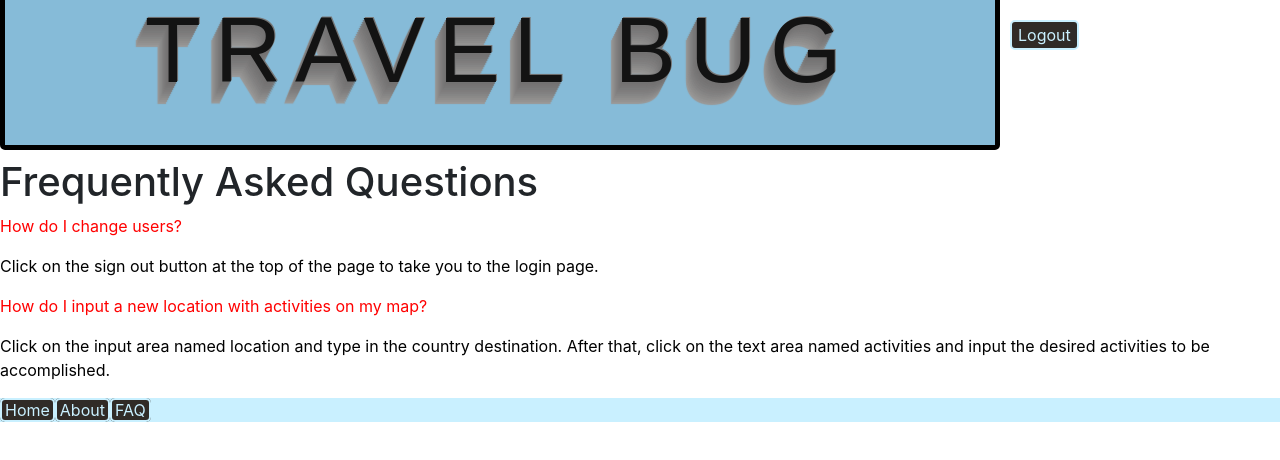
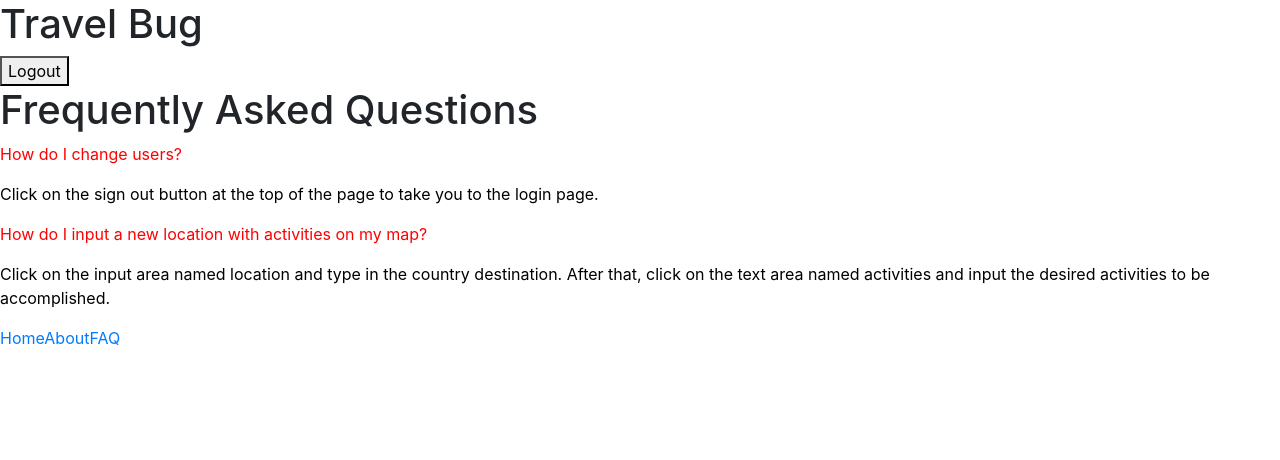
Before and after one commit to natalie-todd/travelBugFrontend2, a Vue app in the folder intro-vue/: page /faq in a window 1280 px wide. Shown: the top 460 px of the page. Built offline with nearby package versions, Linux system fonts and the light colour scheme.

Commit message:
stripped CSS

```diff
--- a/intro-vue/src/components/AddCountry.vue
+++ b/intro-vue/src/components/AddCountry.vue
@@ -65,19 +65,5 @@ export default {
 </script>
 
 <style>
-.country-form {
-  margin-top: 120px;
-}
 
-.country-form-button {
-  color: black;
-  background-color: #86bbd8;
-  border-radius: 5px;
-  border: 2px solid black;
-}
-
-.country-form-button:hover {
-  color: #5f758e;
-  background-color: black;
-}
 </style>
--- a/intro-vue/src/components/Footer.vue
+++ b/intro-vue/src/components/Footer.vue
@@ -18,21 +18,5 @@ export default {
 </script>
 
 <style>
-.footer {
-  background-color: #C9F0FF;
-}
-  .anchor{
-    text-decoration: none;
-    color: #C9F0FF;
-    background-color: #302B27;
-    border: #C9F0FF solid 2px;
-    border-radius: 5px;
-    padding-left:3px;;
-    padding-right: 3px;
-  }
 
-  .anchor:hover{
-    color: #C9F0FF;
-    background-color: #302B27;
-  }
 </style>
--- a/intro-vue/src/components/Header.vue
+++ b/intro-vue/src/components/Header.vue
@@ -18,65 +18,5 @@ export default {
 </script>
 
 <style>
-  .header-1{
-    display:flex;
-  }
 
-  .header-1-logout{
-    align-items: center;
-    height: 20px;
-    margin-top: 20px;
-    margin-left: 10px;
-    color: #C9F0FF;
-    background-color: #302B27;
-    border: #C9F0FF solid 2px;
-    border-radius: 5px;
-    padding-bottom: 25px;
-  }
-
-  .header-1-logout:hover{
-    color: #5F758E;
-    background-color: black;
-    border: 2px solid #5F758E;
-    border-radius: 5px;
-  }
-
-  .dion{
-    height: 100px;
-    width: 100px;
-    margin: -30px 8px 0px 0px;
-    padding: 15px;
-    background-color: black;
-    border: 3px solid #5F758E;
-    border-radius: 100px;
-  }
-
-  .travel-bug{
-    font-family: "Avant Garde", Avantgarde, "Century Gothic", CenturyGothic, "AppleGothic", sans-serif;
-    font-size: 92px;
-    padding: 40px 10px;
-    text-align: center;
-    text-transform: uppercase;
-    text-rendering: optimizeLegibility;
-    color: #131313;
-    background-color: #86BBD8;
-    letter-spacing: .15em;
-    width: 1000px;
-    margin-right: 0px;
-    margin-top: -50px;
-    text-shadow: 1px -1px 0 #767676,
-      -1px 2px 1px #737272,
-      -2px 4px 1px #767474,
-      -3px 6px 1px #787777,
-      -4px 8px 1px #7b7a7a,
-      -5px 10px 1px #7f7d7d,
-      -6px 12px 1px #828181,
-      -7px 14px 1px #868585,
-      -8px 16px 1px #8b8a89,
-      -9px 18px 1px #8f8e8d,
-      -10px 20px 1px #949392,
-      -11px 22px 1px #999897;
-    border-radius: 5px;
-    border: 5px solid black;
-  }
 </style>
--- a/intro-vue/src/components/Locations.vue
+++ b/intro-vue/src/components/Locations.vue
@@ -38,52 +38,5 @@ export default {
 </script>
 
 <style>
-.destination {
-  padding: 8px;
-}
 
-.destination-ul{
-  background-color: #86BBD8;
-  display: flex;
-  flex-flow: column wrap;
-  list-style-type: none;
-  margin-top: 109px;
-  border: 2px solid black;
-  border-radius: 5px;
-  padding-bottom: 10px;
-  padding-top: 10px;
-
-}
-
-.destination-li{
-  display: flex;
-  flex-flow: column wrap;
-  justify-content: center;
-  align-items: center;
-  margin-left: -30px;
-  border: 1px;
-  padding-right: 5px;
-}
-
-.destination-h3{
-  align-items: center;
-  border: 2px solid black;
-  border-radius: 5px;
-  width: 150px;
-    background-color: #C9F0FF;
-  color: black;
-  text-shadow: 2px 2px silver;
-
-}
-
-.destination-goalDate{
-  color: black;
-
-  text-shadow: 2px 2px silver;
-}
-.destination-activities{
-  color: black;
-
-  text-shadow: 2px 2px silver;
-}
 </style>
--- a/intro-vue/src/components/MapConfig.vue
+++ b/intro-vue/src/components/MapConfig.vue
@@ -86,10 +86,10 @@ export default {
 };
 </script>
 <style>
-.map-h2{
+/* .map-h2{
     margin-left: -150px;
 }
 .gmap-maps{
     margin-bottom: 20px;
-}
+} */
 </style>
--- a/intro-vue/src/views/Main.vue
+++ b/intro-vue/src/views/Main.vue
@@ -4,7 +4,7 @@
     <div class='header'>
     <Header />
     </div>
-    <div class='horizontal'>
+    <div>
     <div>
     <AddCountry />
     </div>
@@ -39,31 +39,5 @@ export default {
 </script>
 
 <style>
-.travel-bug {
-  background-color: #86BBD8;
-}
-.horizontal {
-  display: flex;
-  flex-direction: row;
-  justify-content: space-around;
-  background-color: #C9F0FF;
-}
-.header {
-  display: flex;
-  justify-content: flex-end;
-  background-color: #C9F0FF;
-}
-.destination {
-  background-color: #C9F0FF;
-}
-.front {
-  background-color: #C9F0FF;
-}
-#main {
-  display: flex;
-  flex-direction: column;
-  background: cover;
-  justify-content: space-between;
-  background-color: #C9F0FF;
-}
+
 </style>
```
